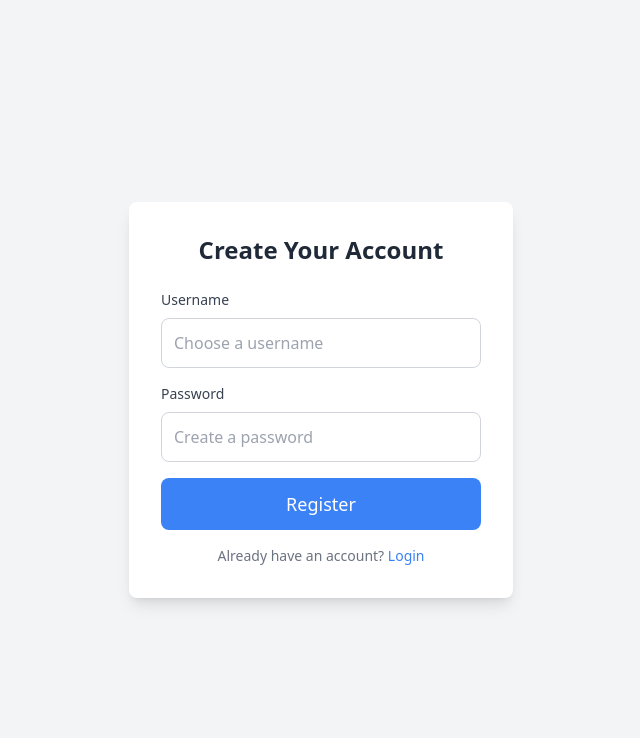
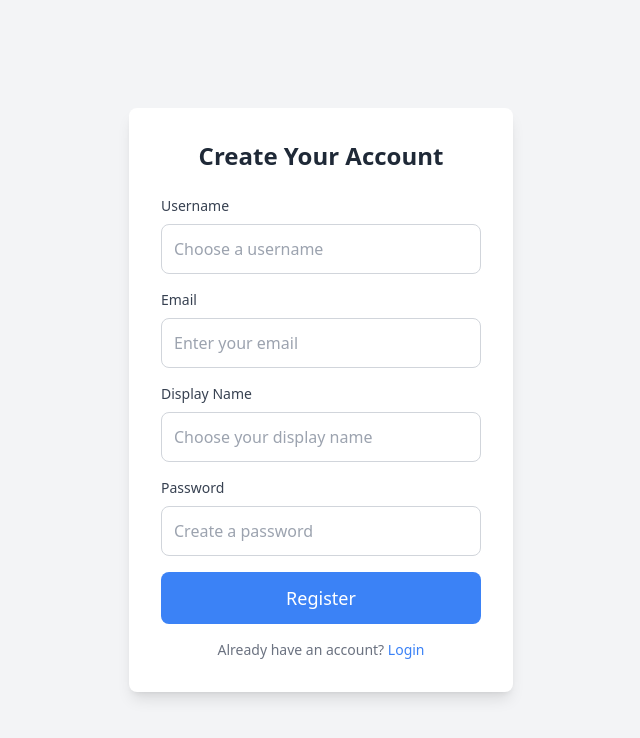
Before and after one commit to CatalinPlesu/web-client, a Flask app: page /register in a window 1280 px wide. Shown: the top 738 px of the page, without its empty margins (319-959 px from the left). Run offline with Flask 3, Linux system fonts and the light colour scheme; some libraries are stand-ins or nearby versions.

Commit message:
feat: register page

```diff
--- a/app.py
+++ b/app.py
@@ -58,20 +58,35 @@ def logout():
 @app.route('/register', methods=['GET', 'POST'])
 def register():
     if request.method == 'POST':
-        username = request.form['username']
-        password = request.form['password']
+        data = request.get_json()
+        username = data.get('username')
+        display_name = data.get('display_name')
+        email = data.get('email')
+        password = data.get('password')
 
-        if username not in users:  # Check if the username already exists
-            users[username] = password  # Add new user to the 'database'
-            flash('Registration successful! Please log in.', 'success')
-            # Redirect to login page after registration
-            return redirect(url_for('login'))
+        # Send a request to the backend API to register the user
+        response = requests.post('http://localhost:2020/users/register', json={
+            'username': username,
+            'display_name': display_name,
+            'email': email,
+            'password': password
+        })
+        if response.status_code == 201:  # Success
+            response_data = json.loads(response.text)
+
+            user = response_data['user']
+            jwt = response_data['jwt']
+
+            return jsonify({
+                'username': user['username'],
+                'user_id': user['user_id'],
+                'jwt': jwt
+            }), 201
         else:
-            flash('Username already taken. Please choose another.', 'danger')
+            return jsonify({'message': 'Invalid credentials'}), 401
 
-    # Show registration form if not POST
+    # If GET method, just render the registration form
     return render_template('register.html')
-
 
 @app.route('/profile', methods=['GET', 'POST'])
 def profile():
--- a/templates/register.html
+++ b/templates/register.html
@@ -16,12 +16,24 @@
         <h2 class="text-2xl font-semibold text-center text-gray-800 mb-6">Create Your Account</h2>
 
         <!-- Form Start -->
-        <form action="{{ url_for('register') }}" method="post" class="space-y-4">
+        <form id="registerForm" class="space-y-4">
 
             <!-- Username Field -->
             <div>
                 <label for="username" class="block text-sm font-medium text-gray-700">Username</label>
                 <input type="text" name="username" id="username" required class="mt-2 p-3 w-full border border-gray-300 rounded-lg focus:outline-none focus:ring-2 focus:ring-blue-500 focus:border-transparent" placeholder="Choose a username">
+            </div>
+
+            <!-- Email Field -->
+            <div>
+                <label for="email" class="block text-sm font-medium text-gray-700">Email</label>
+                <input type="email" name="email" id="email" required class="mt-2 p-3 w-full border border-gray-300 rounded-lg focus:outline-none focus:ring-2 focus:ring-blue-500 focus:border-transparent" placeholder="Enter your email">
+            </div>
+
+            <!-- Display Name Field -->
+            <div>
+                <label for="display_name" class="block text-sm font-medium text-gray-700">Display Name</label>
+                <input type="text" name="display_name" id="display_name" required class="mt-2 p-3 w-full border border-gray-300 rounded-lg focus:outline-none focus:ring-2 focus:ring-blue-500 focus:border-transparent" placeholder="Choose your display name">
             </div>
 
             <!-- Password Field -->
@@ -39,9 +51,46 @@
 
         <!-- Alternative Actions -->
         <div class="mt-4 text-center">
-            <p class="text-sm text-gray-500">Already have an account? <a href="{{ url_for('login') }}" class="text-blue-500 hover:underline">Login</a></p>
+            <p class="text-sm text-gray-500">Already have an account? <a href="/login" class="text-blue-500 hover:underline">Login</a></p>
         </div>
     </div>
 
+    <script src="https://cdn.jsdelivr.net/npm/axios/dist/axios.min.js"></script>
+    <script>
+        document.getElementById('registerForm').addEventListener('submit', function(e) {
+            e.preventDefault();
+
+            // Get form values
+            const username = document.getElementById('username').value;
+            const email = document.getElementById('email').value;
+            const display_name = document.getElementById('display_name').value;
+            const password = document.getElementById('password').value;
+
+            // Send registration data to backend
+            axios.post('/register', {
+                username: username,
+                email: email,
+                display_name: display_name,
+                password: password
+            })
+            .then(function (response) {
+                if (response.status === 201) {
+                    localStorage.setItem('jwt', response.data.jwt);
+                    localStorage.setItem('username', response.data.username);
+                    localStorage.setItem('user_id', response.data.user_id);
+
+                    document.cookie = `jwt=${response.data.jwt}; path=/; secure; samesite=Strict`;
+                    document.cookie = `username=${response.data.username}; path=/; secure; samesite=Strict`;
+                    document.cookie = `user_id=${response.data.user_id}; path=/; secure; samesite=Strict`;
+
+                    window.location.href = '/profile';
+                }
+            })
+            .catch(function (error) {
+                // Handle error (e.g., invalid credentials or username already taken)
+                alert('Error: ' + error.response.data.message || 'Registration failed. Please try again.');
+            });
+        });
+    </script>
 </body>
 </html>
```
